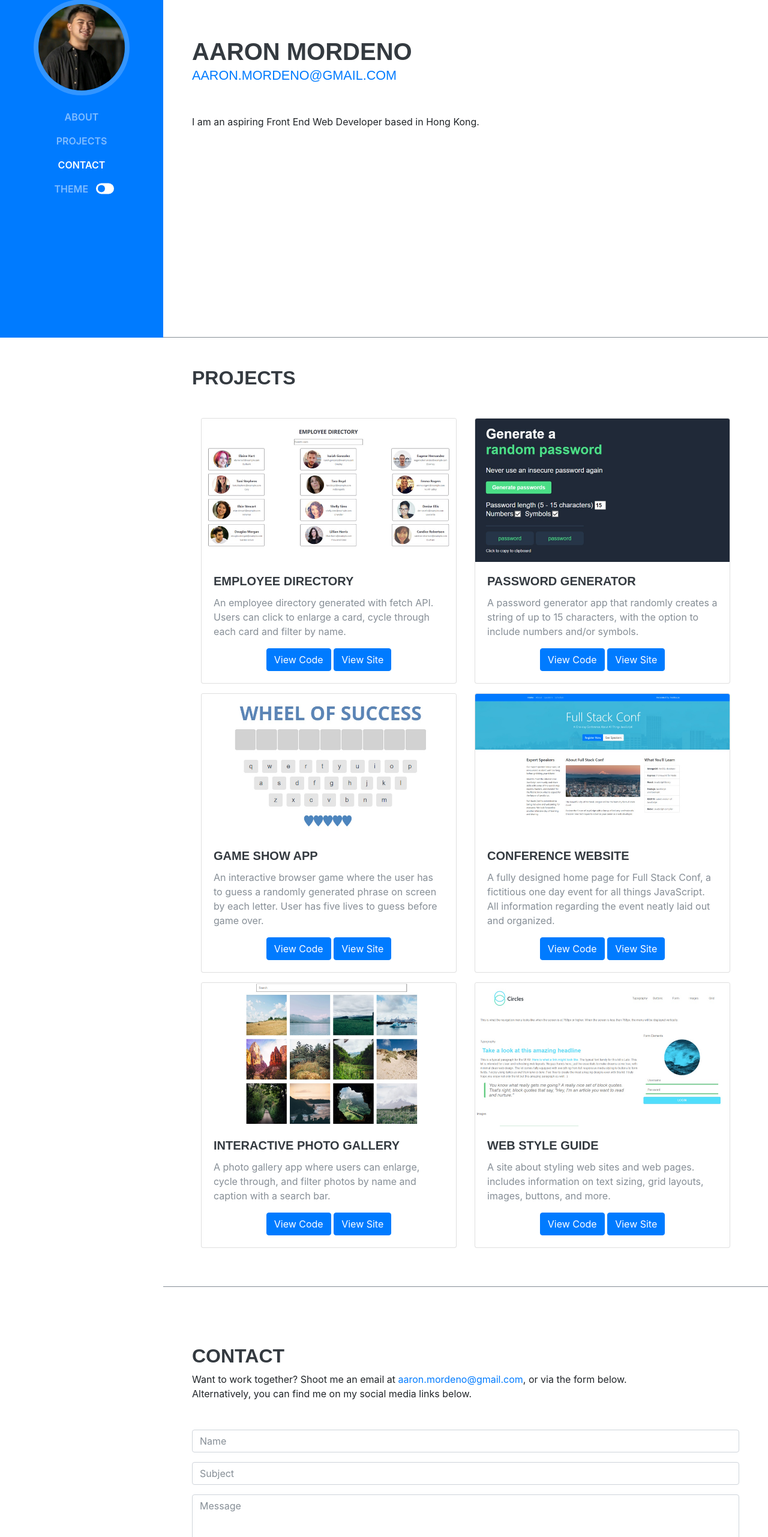
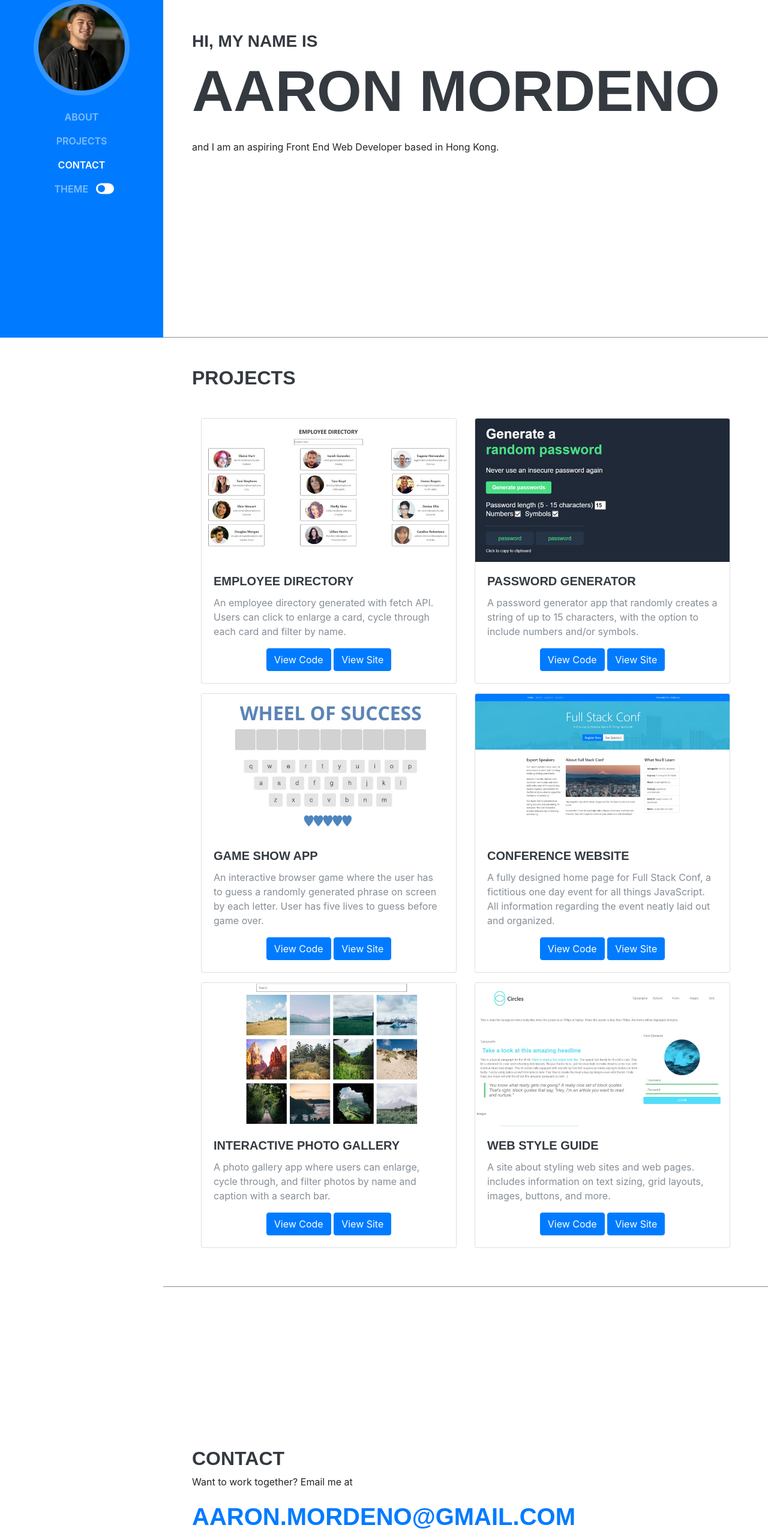
Before and after one commit to aaron-mordeno/personal-portfolio, a website with bundled scripts: page index.html in a window 1280 px wide. Shown: the part 237-2800 px from the top of the page at 60% size. Built offline with nearby package versions, Linux system fonts and the light colour scheme; a web font is replaced by a local one.

Commit message:
Update HTML and CSS

```diff
--- a/css/styles.css
+++ b/css/styles.css
@@ -48,6 +48,13 @@ a:active,
 a:focus,
 a:hover {
   color: #0071cc;
+}
+.email-text {
+  font-size: 1.5em;
+  margin-bottom: 0 !important;
+}
+.main h1 {
+  font-size: 5em;
 }
 
 /* card styles */
@@ -163,6 +170,24 @@ svg:hover {
   fill: #007bff;
 }
 
+/* main header animations */
+@keyframes slideInUp {
+  0% {
+    transform: translateY(20%);
+    opacity: 0;
+  }
+  100% {
+    transform: translateY(0);
+    opacity: 1;
+  }
+}
+
+.main h1,
+.main h3,
+.main p {
+  animation: 0.8s ease-out 0s 1 slideInUp;
+}
+
 /* tablet screen size*/
 @media (min-width: 768px) {
   section.portfolio-section {
@@ -170,6 +195,9 @@ svg:hover {
   }
   section.portfolio-section {
     min-width: 18rem;
+  }
+  .main h1 {
+    font-size: 6em;
   }
 }
 
@@ -217,4 +245,8 @@ svg:hover {
   #sideNav .navbar-collapse .navbar-nav .nav-item .nav-link {
     display: inline-block;
   }
+  .email-text {
+    font-size: 2.5em;
+    margin-bottom: 0 !important;
+  }
 }
--- a/index.html
+++ b/index.html
@@ -88,13 +88,11 @@
 
     <div class="container-fluid p-0">
       <section class="portfolio-section p-3 p-lg-5 d-flex d-column" id="about">
-        <div class="my-auto">
-          <h1 class="mb-0 header-text">Aaron Mordeno</h1>
-          <div class="subheading mb-5">
-            <a href="mailto:aaron.mordeno@gmail.com">aaron.mordeno@gmail.com</a>
-          </div>
-          <p class="mb-5 p-text">
-            I am an aspiring Front End Web Developer based in Hong Kong.
+        <div class="my-auto main">
+          <h3 class="header-text">Hi, my name is</h3>
+          <h1 class="mb-4 header-text">Aaron Mordeno</h1>
+          <p class="p-text">
+            and I am an aspiring Front End Web Developer based in Hong Kong.
           </p>
         </div>
       </section>
@@ -315,43 +313,16 @@
       >
         <div class="my-auto">
           <h2 class="header-text">contact</h2>
-          <p class="mb-5 p-text">
-            Want to work together? Shoot me an email at
-            <a href="mailto:aaron.mordeno@gmail.com">aaron.mordeno@gmail.com</a
-            >, or via the form below.<br />
+          <p class="p-text">
+            Want to work together? Email me at
+            <a href="mailto:aaron.mordeno@gmail.com"
+              ><div class="header-text">
+                <p class="email-text">aaron.mordeno@gmail.com</p>
+              </div></a
+            >
+            <br />
             Alternatively, you can find me on my social media links below.
           </p>
-
-          <form class="mb-5">
-            <div class="form-group">
-              <input
-                type="text"
-                class="form-control"
-                id="inputName"
-                placeholder="Name"
-                required
-              />
-            </div>
-            <div class="form-group">
-              <input
-                type="text"
-                class="form-control"
-                id="inputSubject"
-                placeholder="Subject"
-                required
-              />
-            </div>
-            <div class="form-group">
-              <textarea
-                class="form-control"
-                id="inputMessage"
-                placeholder="Message"
-                required
-              ></textarea>
-            </div>
-
-            <button type="button" class="btn" id="send">Send</button>
-          </form>
 
           <ul class="list-inline list-social-icons mb-0 text-center">
             <li class="list-inline-item">
--- a/js/script.js
+++ b/js/script.js
@@ -65,31 +65,3 @@ function lightTheme() {
   document.documentElement.style.setProperty("--card-border", "#868e96");
   document.documentElement.style.setProperty("--card-background", "#fff");
 }
-
-// form validation
-const form = document.getElementsByTagName("form");
-const name = document.getElementById("inputName");
-const subject = document.getElementById("inputSubject");
-const message = document.getElementById("inputMessage");
-const send = document.getElementById("send");
-
-send.addEventListener("click", formValidation);
-
-function formValidation() {
-  console.log("clicked");
-  if (name.value === "" || subject.value === "" || message.value === "") {
-    let errorMessage = "";
-    if (name.value === "") {
-      errorMessage += " Name";
-    }
-    if (subject.value === "") {
-      errorMessage += " Subject";
-    }
-    if (message.value === "") {
-      errorMessage += " Message";
-    }
-    alert("Please fill in:" + errorMessage);
-  } else {
-    alert("Thanks for your message!");
-  }
-}
```
